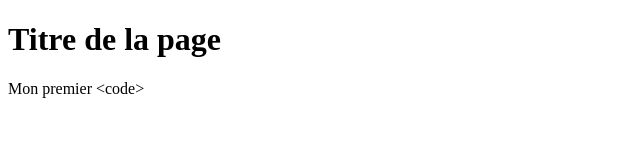
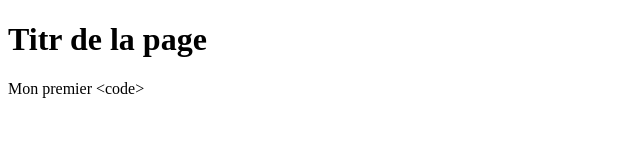
Before and after one commit to fridluc/first-repo, a plain HTML site: page index.html in a window 1280 px wide. Shown: the whole page, without its empty margins (0-640 px from the left). Drawn offline with Linux system fonts and the light colour scheme.

Commit message:
copie 1er code

```diff
--- a/index.html
+++ b/index.html
@@ -20,7 +20,7 @@
   <link rel="manifest" href="./site.webmanifest">
 </head>
 <body>
-<h1>Titre de la page</h1>
+<h1>Titr de la page</h1>
 <p>Mon premier &lt;code&gt;</p>
 </body>
 </html>
```
